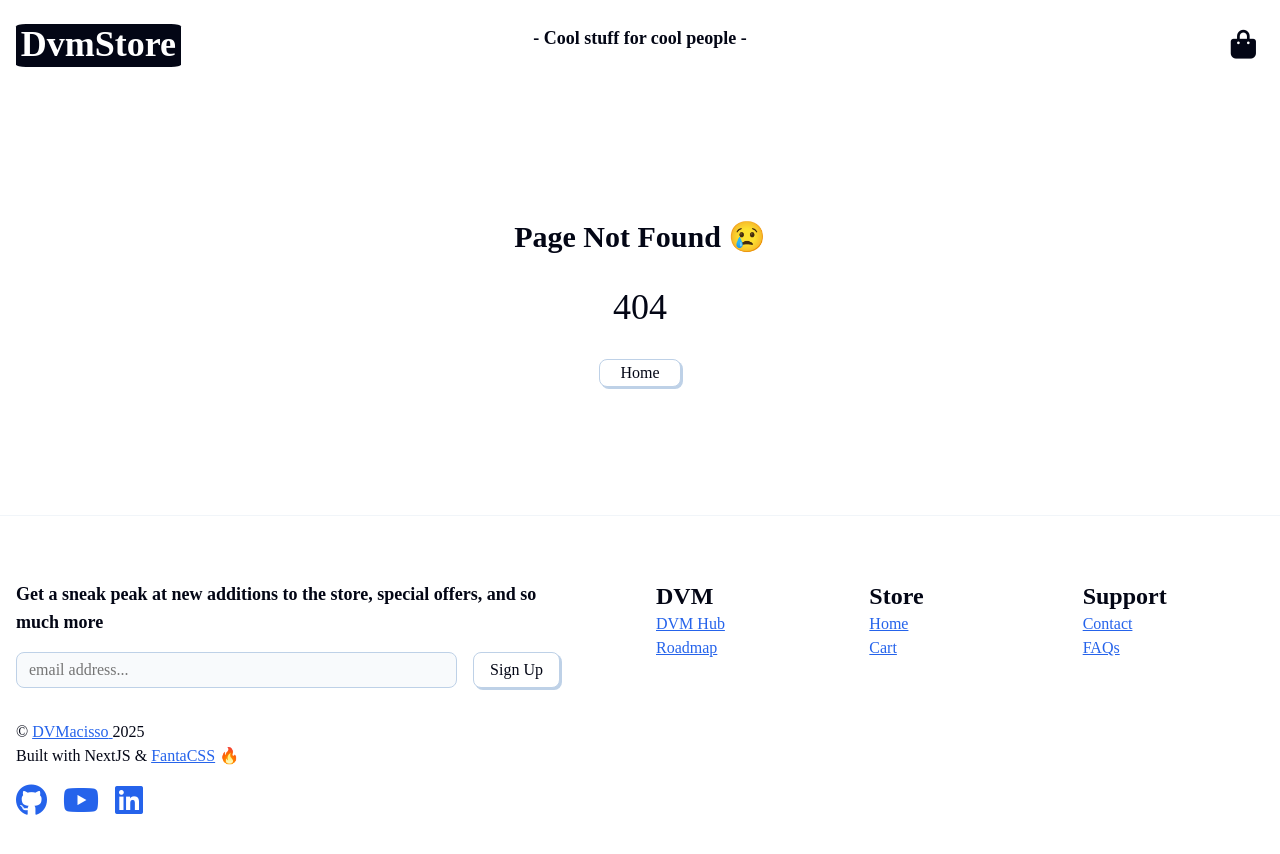
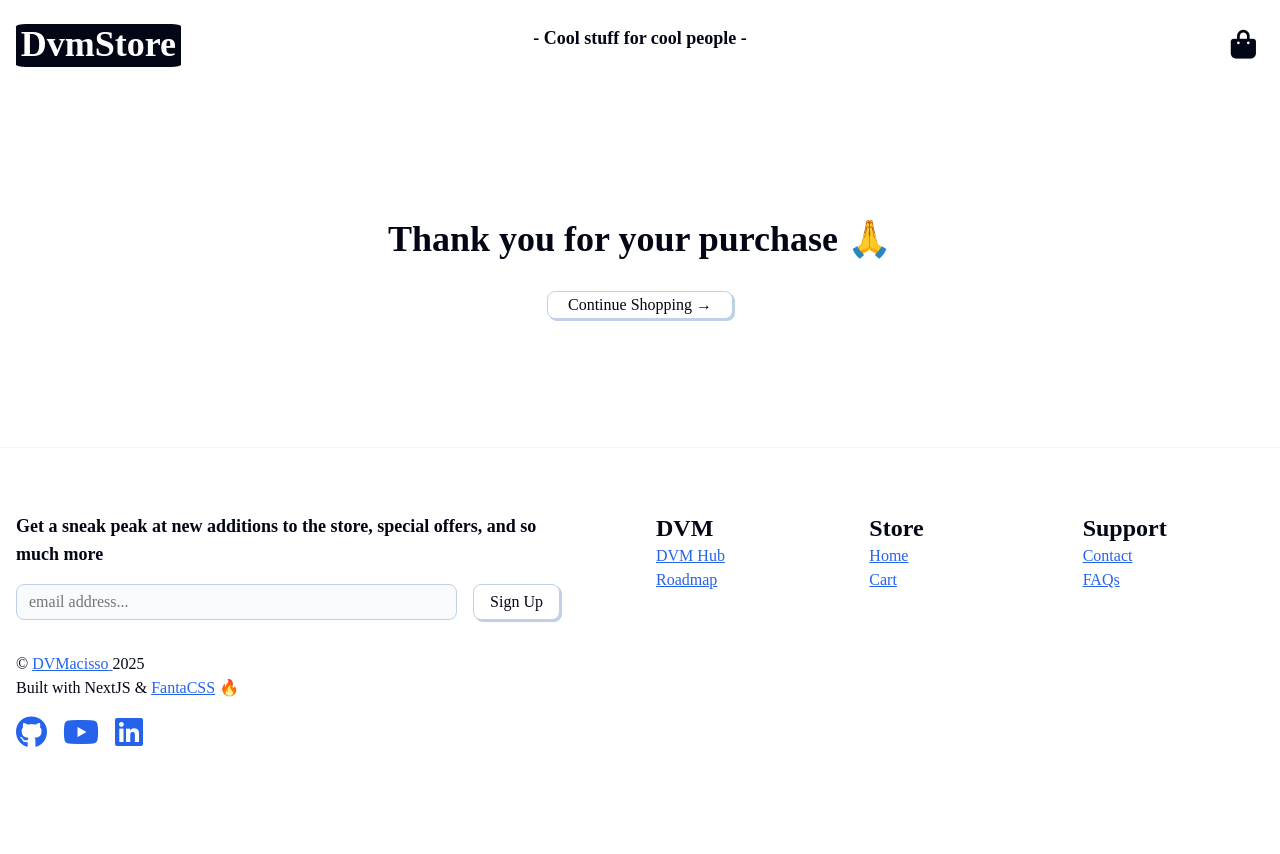
Before and after one commit to dmacisso/3_dvmstore, a Next.js app: page /success in a window 1280 px wide. Before the commit this address had no page. Shown: the top 854 px of the page. After the commit the page ends 815 px from the top, so only its background shows below. Built offline with nearby package versions, Linux system fonts and the light colour scheme; a web font is replaced by a local one.

Commit message:
Chapter 3.11 - Create Stripe Checkout again

```diff
--- /dev/null
+++ b/app/success/page.js
@@ -0,0 +1,12 @@
+import Link from 'next/link';
+
+export default function SuccessPage() {
+  return (
+    <div className="page-container">
+      <h2 className="text-large">Thank you for your purchase 🙏</h2>
+      <Link href="/">
+        <button className="">Continue Shopping &rarr;  </button>
+      </Link>
+    </div>
+  );
+}
```
